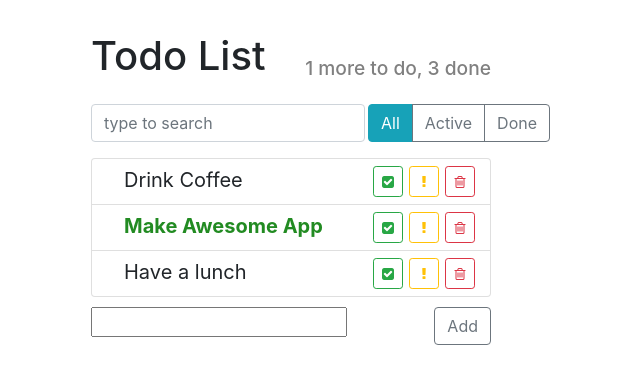
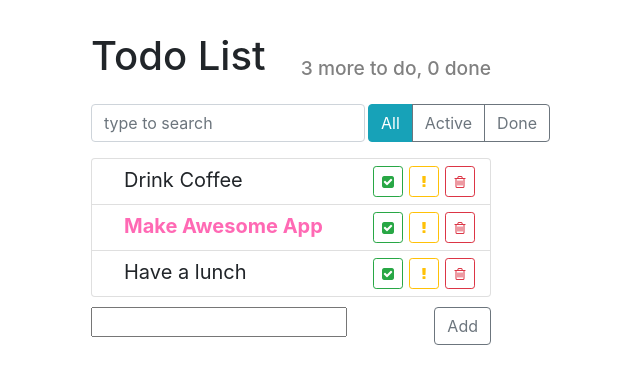
Before and after one commit to dnagafonov/todo-list-juriy-bura, a React app: page / in a window 1280 px wide. Shown: the whole page, without its empty margins (349-989 px from the left). Built offline with nearby package versions, Linux system fonts and the light colour scheme.

Commit message:
complete header

```diff
--- a/src/components/app/app.js
+++ b/src/components/app/app.js
@@ -40,11 +40,19 @@ onDone = (id) => {
     const newItem = {...oldItem, done: !oldItem.done};
     return {todoData:[...todoData.slice(0,index), newItem, ...todoData.slice(index + 1)]}
   })
+};
+countDone = () => {
+  return this.state.todoData.filter(el => el.done === true).length
+}
+countActive = () => {
+  const done = this.state.todoData.filter(el => el.done === true).length;
+  const all = this.state.todoData.length;
+  return all-done;
 }
 render() {
   return (
       <div className="todo-app">
-          <AppHeader toDo={1} done={3} />
+          <AppHeader toDo={this.countActive()} done={this.countDone()} />
           <div className="top-panel d-flex">
             <SearchPanel />
             <ItemStatusFilter />
--- a/src/components/todo-list-item/todo-list-item.css
+++ b/src/components/todo-list-item/todo-list-item.css
@@ -14,17 +14,13 @@
   user-select: none;
 }
 
-.todo-list-item.done .todo-list-item-label {
-  text-decoration: line-through;
-}
-
 .todo-list-item.important .todo-list-item-label {
   font-weight: bold;
-  color: forestgreen;
+  color: hotpink;
 }
 
 .todo-list-item.done .todo-list-item-label {
   font-weight: bold;
   text-decoration: line-through;
-  color:hotpink;
+  color:forestgreen;
 }
```
